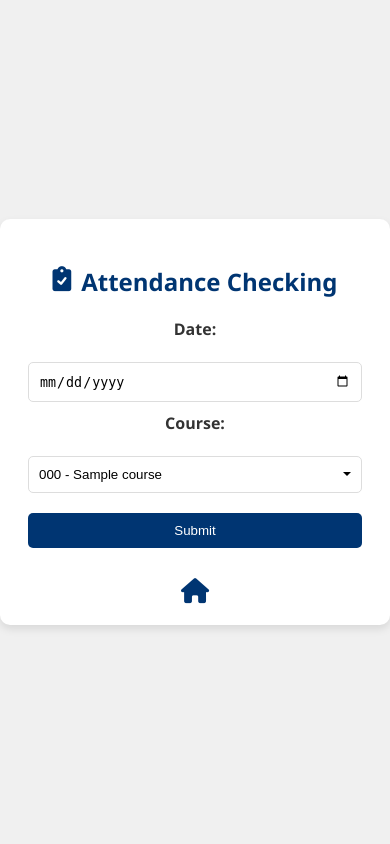
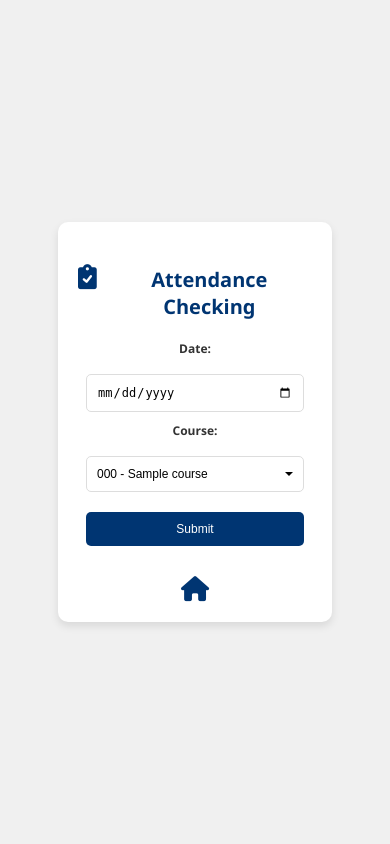
Before and after one commit to jasonlow2307/swiftAttend, a Flask app: template templates/initializeAttendance.html in a window 390 px wide. Run offline with Flask 3, Linux system fonts and the light colour scheme; the template is opened without the code that fills it: most values are stand-ins (such as "Sample title", 1, 10 or a date in 2020).

Commit message:
Styled init attendance for all sizes

```diff
--- a/templates/initializeAttendance.html
+++ b/templates/initializeAttendance.html
@@ -125,6 +125,38 @@
         select option {
             padding: 10px;
             background-color: #fff; /* Background color of each option */
+        }
+
+        @media (max-width: 768px) {
+            .container{
+                width: 50%;
+                height: auto;
+            }
+
+            * {
+                font-size: 12px;
+            }
+
+            #icon {
+                margin-top: 20px;
+            }
+
+        }
+
+        @media (max-width: 426px) {
+            .container{
+                width: 60%;
+                height: auto;
+            }
+
+            h1 {
+                font-size: 20px;
+            }
+
+            #icon {
+                margin-top: 12px;
+            }
+
         }
     </style>
 </head>
```
